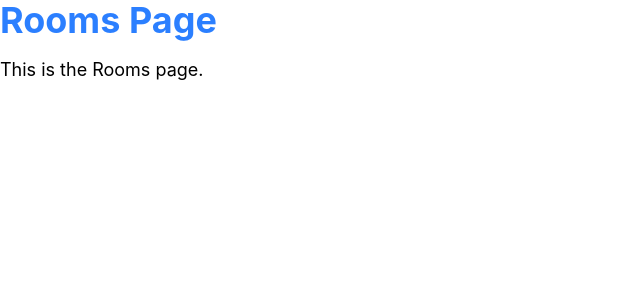
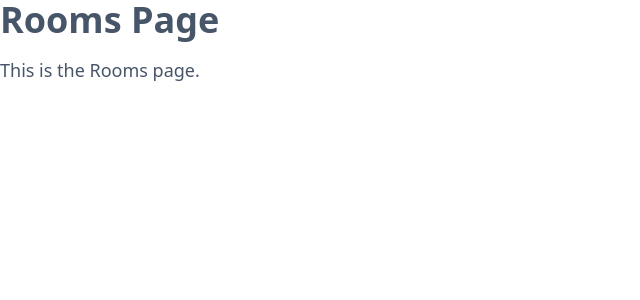
Before and after one commit to DimasAnanas-coder/negotiation-rooms, a React (Vite) app in the folder client/: page /rooms in a window 1280 px wide. Shown: the top 300 px of the page, without its empty margins (0-640 px from the left). Built offline with nearby package versions, Linux system fonts and the light colour scheme.

Commit message:
ADD(css): custom text and background colors, Manrope font

```diff
--- a/client/package.json
+++ b/client/package.json
@@ -11,6 +11,7 @@
     "preview": "vite preview"
   },
   "dependencies": {
+    "@fontsource-variable/manrope": "^5.3.0",
     "react": "^19.2.8",
     "react-dom": "^19.2.8",
     "react-router-dom": "^7.18.4"
--- a/client/src/index.css
+++ b/client/src/index.css
@@ -1 +1,26 @@
 @import "tailwindcss";
+
+@theme {
+  --color-*: initial;
+
+  --color-primary: #475569;
+  --color-accent: #0D9488;
+  --color-disabled: #94A3B8;
+  --color-title: #0F172A;
+  --color-highlight: #0F766E;
+
+  --color-disabled-bg: #E2E8F0;
+  --color-primary-bg: #FFFFFF;
+  --color-secondary-bg: #F8FAFC;
+  --color-active-bg: var(--color-accent);
+  --color-highlight-bg: #CCFBF1;
+
+  --font-sans: "Manrope Variable", system-ui, sans-serif;
+}
+
+@layer base {
+  body {
+    color: var(--color-primary);
+    background-color: var(--color-primary-bg);
+  }
+}
--- a/client/src/main.tsx
+++ b/client/src/main.tsx
@@ -1,5 +1,6 @@
 import { StrictMode } from 'react'
 import { createRoot } from 'react-dom/client'
+import '@fontsource-variable/manrope';
 import './index.css'
 import App from './App.tsx'
 
```
Also changed, not shown: 1 other file (tests, documents, lock files or other folders).
